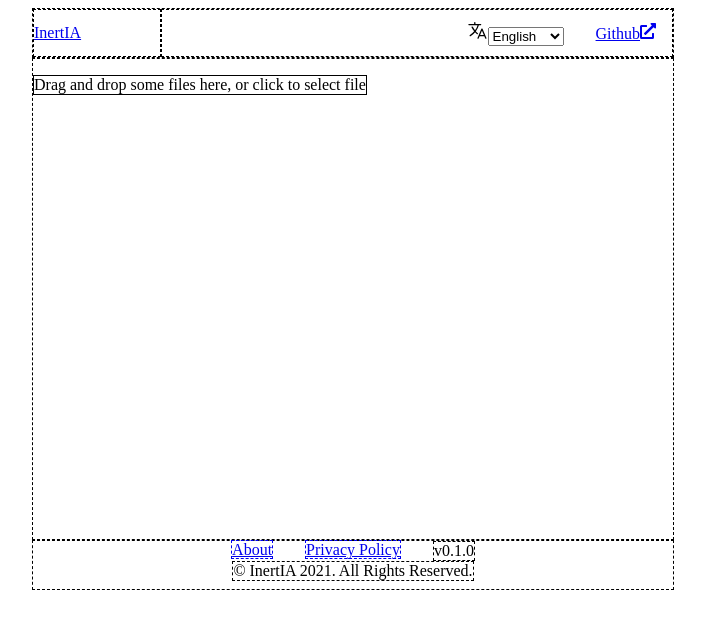
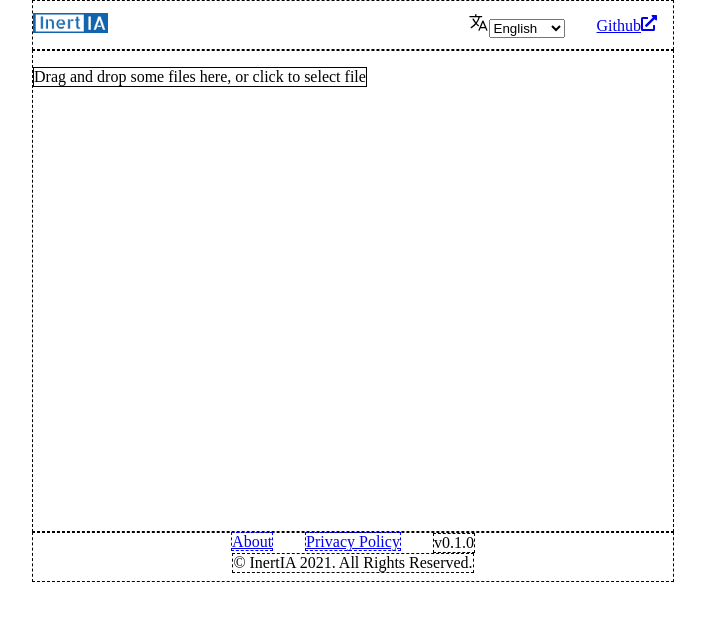
Before and after one commit to hjcian/inertia-web, a React (Create React App) app: page / in a window 1280 px wide. Shown: the top 628 px of the page, without its empty margins (287-992 px from the left). Built offline with nearby package versions, Linux system fonts and the light colour scheme.

Commit message:
feat: add logo

```diff
--- a/src/Pages/App.css
+++ b/src/Pages/App.css
@@ -1,3 +1,8 @@
+html, body {
+    width: 100%;
+    margin: 0;
+}
+
 .App {
     padding: 0;
     margin: 0;
@@ -21,9 +26,12 @@
 }
 
 .HeaderLeft, .HeaderRight {
-    border: 1px dashed ;
     display: flex;
     align-items: center;
+}
+
+.HeaderLeftBrandImage {
+    width: 75px;
 }
 
 .HeaderRight {
--- a/src/Pages/Header/Header.js
+++ b/src/Pages/Header/Header.js
@@ -2,6 +2,7 @@ import { FaExternalLinkAlt } from 'react-icons/fa'
 import { IoLanguageOutline } from 'react-icons/io5'
 
 import { useLang, supportedLangs } from '../../global/context/language'
+import logo from '../../images/logo.png'
 
 const Header = () => {
   const { lang, switchLang } = useLang()
@@ -12,7 +13,7 @@ const Header = () => {
     <div className='Header'>
       <div className='HeaderLeft'>
         <a className='HeaderLeftBrand' href='/'>
-          {Header.brand}
+          <img className='HeaderLeftBrandImage' src={logo} alt={Header.brand} />
         </a>
       </div>
       <div className='HeaderRight'>
```
Also changed, not shown: src/images/logo.png (added).
